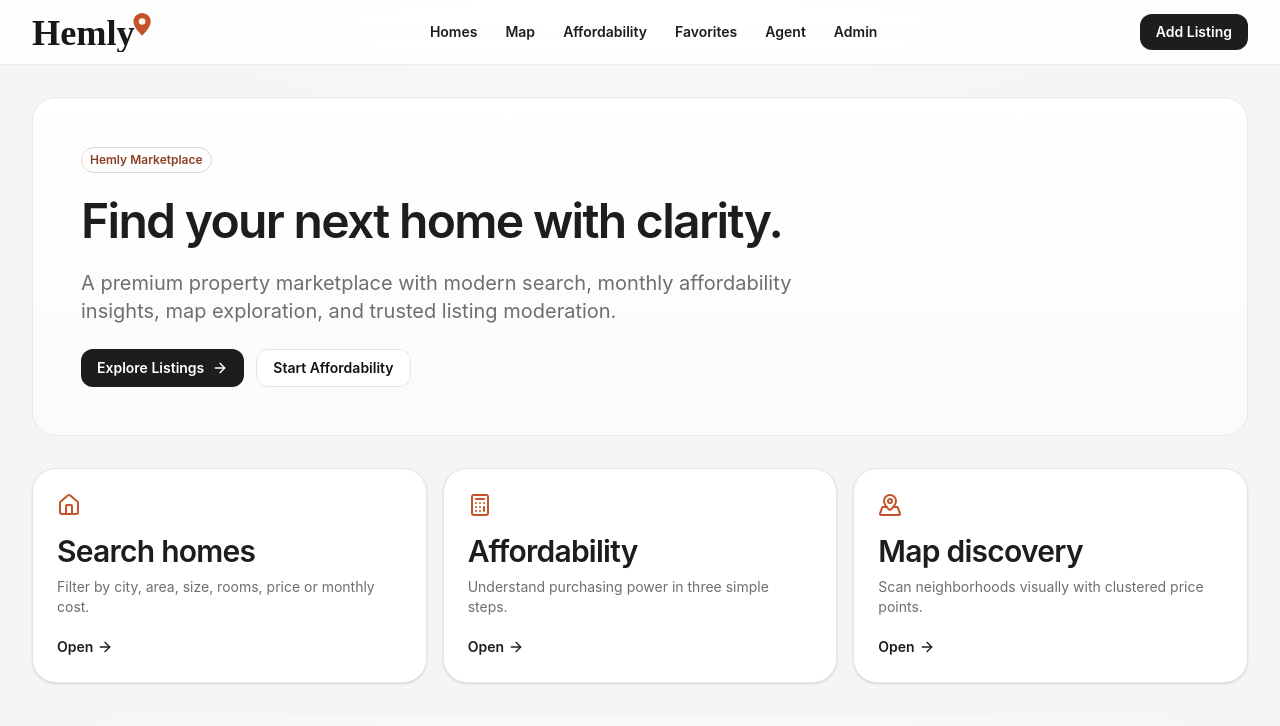
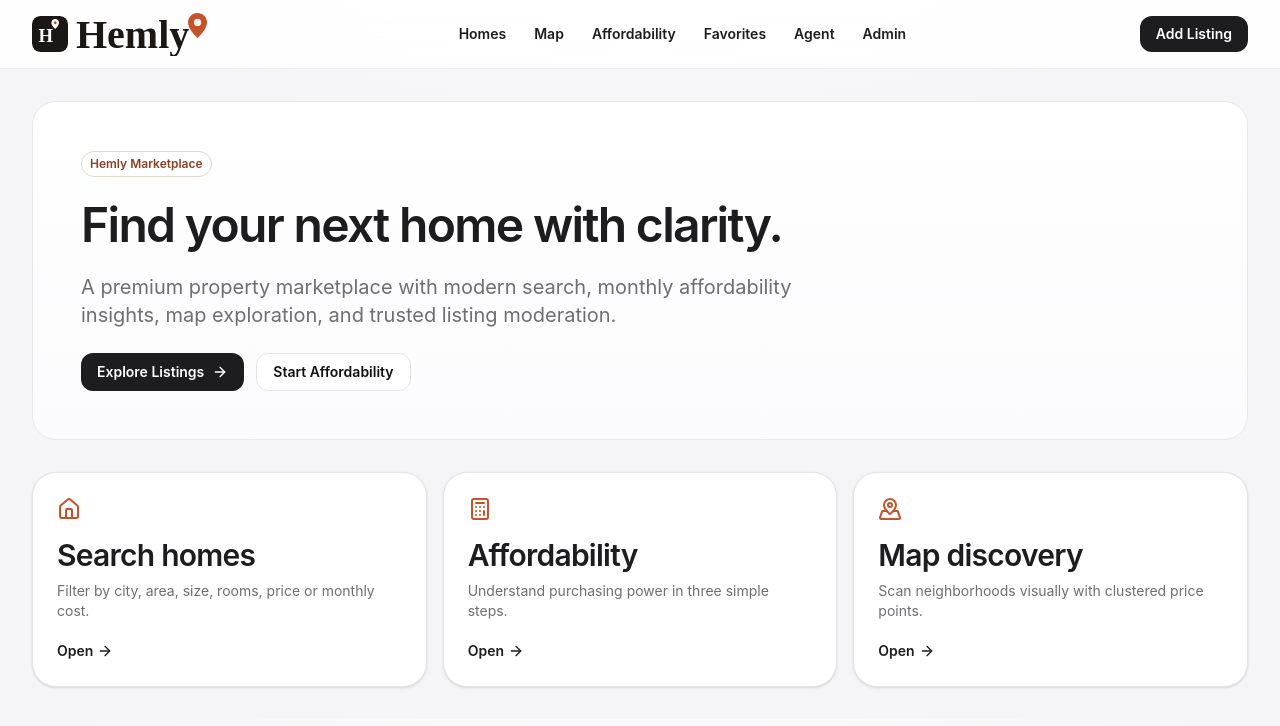
Before and after one commit to sverkercaron-sys/hemly-mvp, a Next.js app: page / in a window 1280 px wide. Shown: the top 726 px of the page. Built offline with nearby package versions, Linux system fonts and the light colour scheme.

Commit message:
Refine header logo lockup

```diff
--- a/components/site-header.tsx
+++ b/components/site-header.tsx
@@ -14,8 +14,16 @@ export function SiteHeader() {
   return (
     <header className="sticky top-0 z-30 border-b border-[#ececf1] bg-white/88 backdrop-blur-2xl">
       <div className="mx-auto flex w-full max-w-7xl items-center justify-between gap-3 px-4 py-3 sm:px-6 lg:px-8">
-        <Link href="/" className="inline-flex items-center">
-          <Image src="/brand/hemly-wordmark-transparent-dark.svg" alt="Hemly" width={168} height={44} className="h-10 w-auto" priority />
+        <Link href="/" className="inline-flex items-center gap-2">
+          <Image src="/brand/hemly-icon-ink.svg" alt="Hemly icon" width={36} height={36} className="h-9 w-9 rounded-lg" priority />
+          <Image
+            src="/brand/hemly-wordmark-transparent-dark.svg"
+            alt="Hemly"
+            width={196}
+            height={58}
+            className="h-11 w-auto"
+            priority
+          />
         </Link>
 
         <nav className="hidden items-center gap-1 text-sm font-semibold text-[#1d1d1f] md:flex">
```
